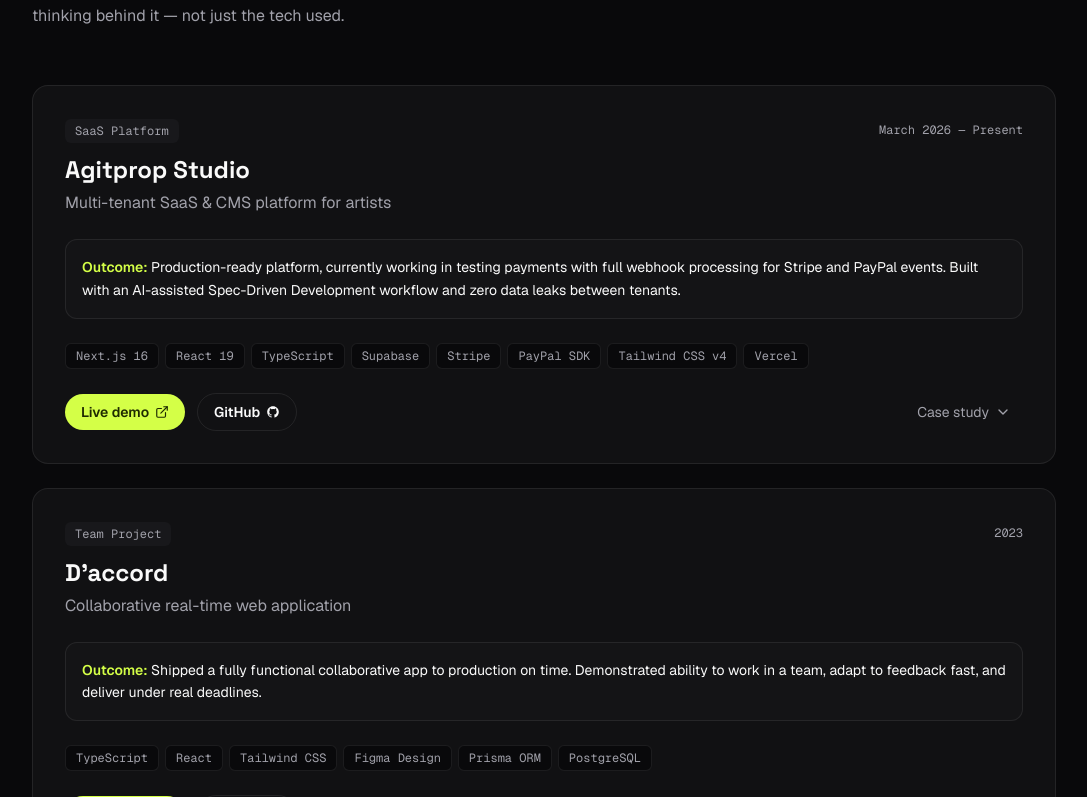
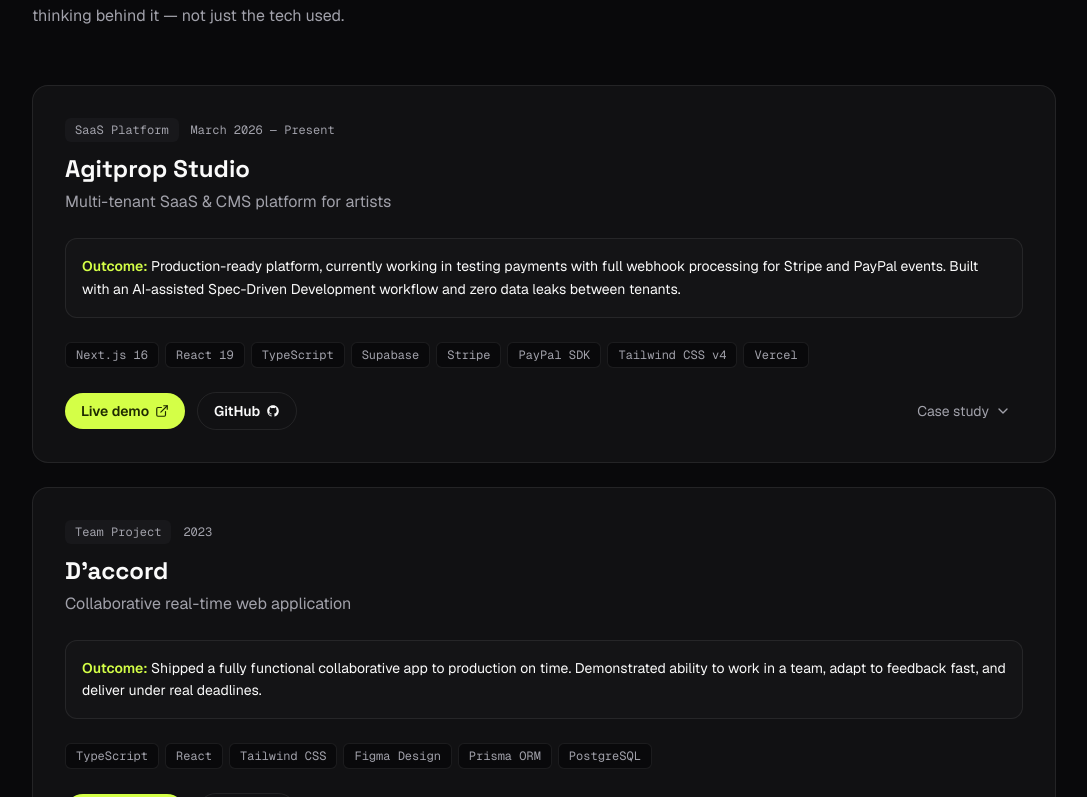
Before and after one commit to Omanaite/pablo-chandia, a Next.js app: page / in a window 1280 px wide. Shown: the part 1023-1820 px from the top of the page, without its empty margins (96-1183 px from the left). Built offline with nearby package versions, Linux system fonts and the light colour scheme.

Commit message:
fix: date wrapping in project cards — move date next to type badge

```diff
--- a/src/components/sections/projects.tsx
+++ b/src/components/sections/projects.tsx
@@ -112,21 +112,21 @@
       {/* ── Card body ── */}
       <div className="p-6 sm:p-8">
         {/* Header row */}
-        <div className="flex flex-wrap items-start justify-between gap-4 mb-6">
-          <div>
-            <span className="inline-block px-2.5 py-1 text-xs font-mono rounded-md bg-muted text-muted-foreground mb-3">
+        <div className="mb-6">
+          <div className="flex items-center gap-3 mb-3">
+            <span className="inline-block px-2.5 py-1 text-xs font-mono rounded-md bg-muted text-muted-foreground">
               {project.type}
             </span>
-            <h3 className="text-xl sm:text-2xl font-bold font-display leading-tight">
-              {project.title}
-            </h3>
-            <p className="text-muted-foreground mt-1.5 text-sm sm:text-base">
-              {project.tagline}
-            </p>
+            <time className="text-xs font-mono text-muted-foreground">
+              {project.date}
+            </time>
           </div>
-          <time className="text-xs font-mono text-muted-foreground shrink-0 pt-1">
-            {project.date}
-          </time>
+          <h3 className="text-xl sm:text-2xl font-bold font-display leading-tight">
+            {project.title}
+          </h3>
+          <p className="text-muted-foreground mt-1.5 text-sm sm:text-base">
+            {project.tagline}
+          </p>
         </div>
 
         {/* Outcome callout — the most important information, shown first */}
```
